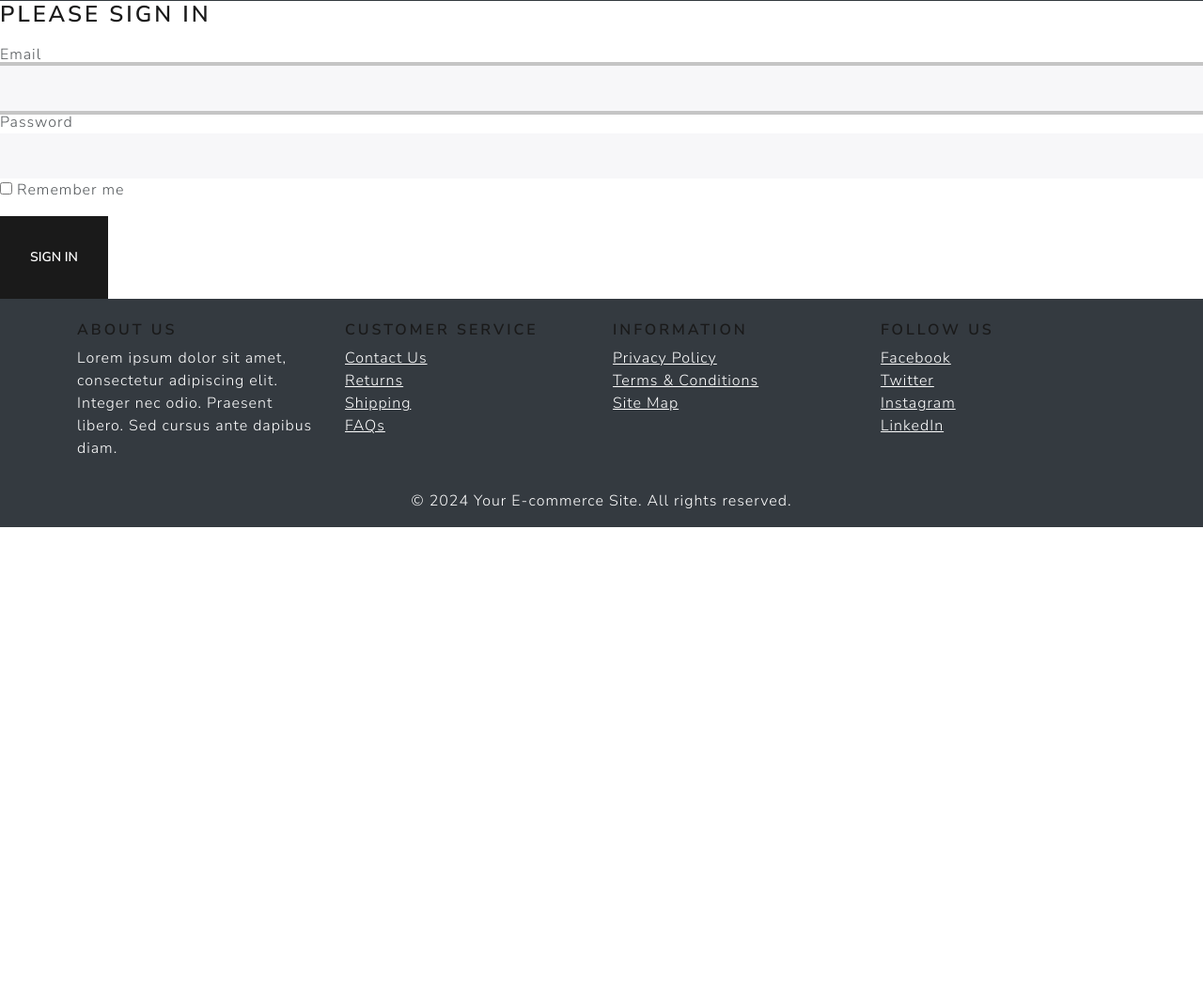
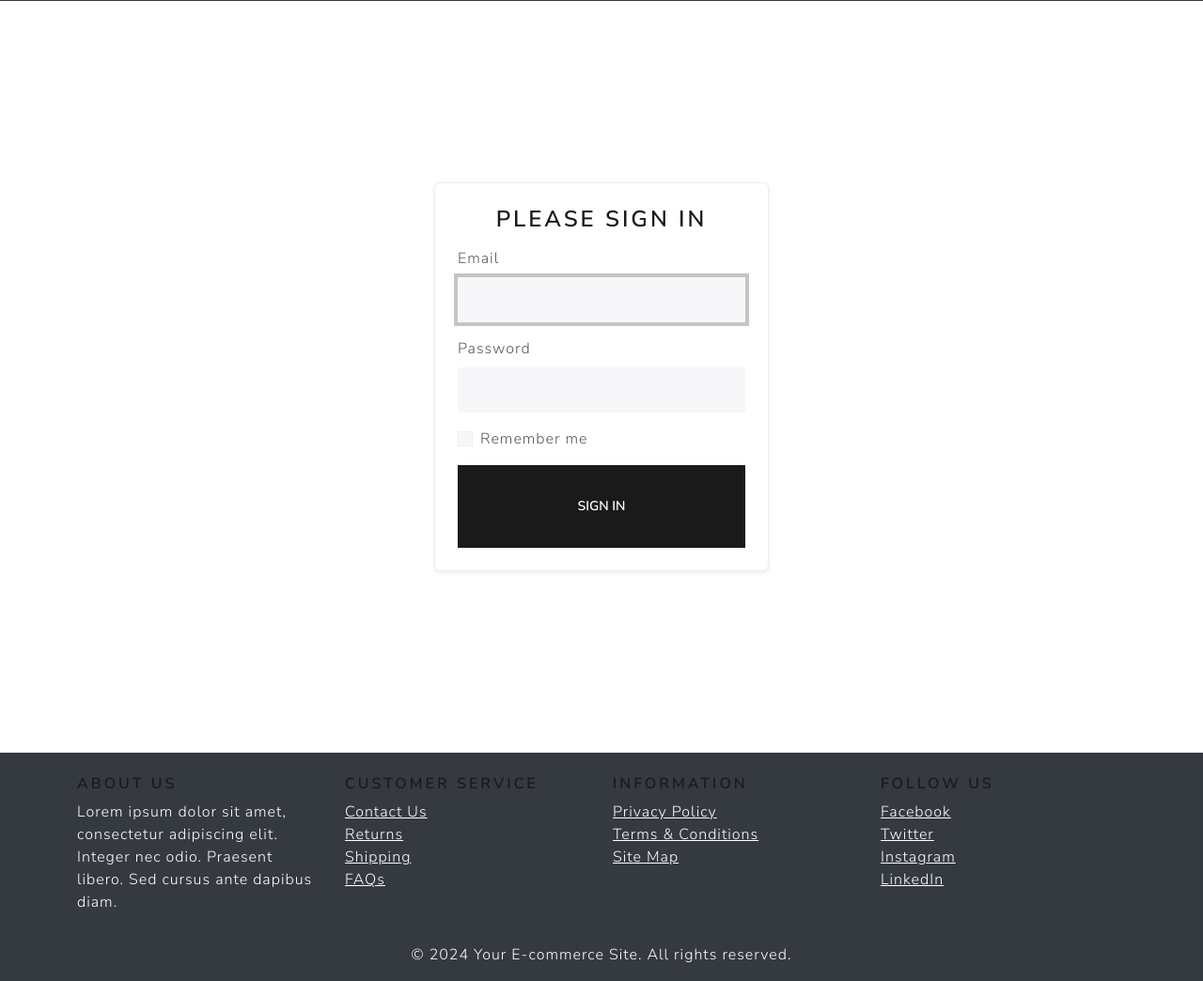
Before and after one commit to Baylox/Freemium, a Symfony app: template templates/security/login.html.twig in a window 1280 px wide. Shown: the part 99-1143 px from the top of the page at 94% size. Before the commit the page ends 660 px from the top, so only its background shows below. Run offline with Twig, Linux system fonts and the light colour scheme; the template is opened without the code that fills it, so the values that code supplies are empty; style sheets or scripts are compiled from the project's sources; some libraries are stand-ins or nearby versions.

Commit message:
Refactor login.html.twig to improve form layout and styling

```diff
--- a/templates/security/login.html.twig
+++ b/templates/security/login.html.twig
@@ -3,9 +3,15 @@
 {% block title %}Log in!{% endblock %}
 
 {% block body %}
-<form method="post">
+<div class="d-flex align-items-center justify-content-center min-vh-100">
+    <div class="container">
+        <div class="row justify-content-center">
+            <div class="col-md-6 col-lg-4">
+                <form method="post" class="p-4 border rounded bg-light shadow-sm">
                     {% if error %}
-        <div class="alert alert-danger">{{ error.messageKey|trans(error.messageData, 'security') }}</div>
+                        <div class="alert alert-danger">
+                            {{ error.messageKey|trans(error.messageData, 'security') }}
+                        </div>
                     {% endif %}
 
                     {% if app.user %}
@@ -14,24 +20,29 @@
                         </div>
                     {% endif %}
 
-    <h1 class="h3 mb-3 font-weight-normal">Please sign in</h1>
-    <label for="inputEmail">Email</label>
+                    <h1 class="h3 mb-3 font-weight-normal text-center">Please sign in</h1>
+
+                    <div class="mb-3">
+                        <label for="inputEmail" class="form-label">Email</label>
                         <input type="email" value="{{ last_username }}" name="email" id="inputEmail" class="form-control" autocomplete="email" required autofocus>
-    <label for="inputPassword">Password</label>
-    <input type="password" name="password" id="inputPassword" class="form-control" autocomplete="current-password" required>
-
-    <input type="hidden" name="_csrf_token"
-           value="{{ csrf_token('authenticate') }}"
-    >
-
-    <div class="checkbox mb-3">
-        <label>
-            <input type="checkbox" name="_remember_me"> Remember me
-        </label>
                     </div>
 
-    <button class="btn btn-lg btn-primary" type="submit">
-        Sign in
-    </button>
+                    <div class="mb-3">
+                        <label for="inputPassword" class="form-label">Password</label>
+                        <input type="password" name="password" id="inputPassword" class="form-control" autocomplete="current-password" required>
+                    </div>
+
+                    <input type="hidden" name="_csrf_token" value="{{ csrf_token('authenticate') }}">
+
+                    <div class="mb-3 form-check">
+                        <input type="checkbox" name="_remember_me" class="form-check-input" id="rememberMe">
+                        <label class="form-check-label" for="rememberMe">Remember me</label>
+                    </div>
+
+                    <button class="btn btn-lg btn-primary w-100" type="submit">Sign in</button>
                 </form>
+            </div>
+        </div>
+    </div>
+</div>
 {% endblock %}
```
Lines whose indentation alone changed are shown as unchanged.
